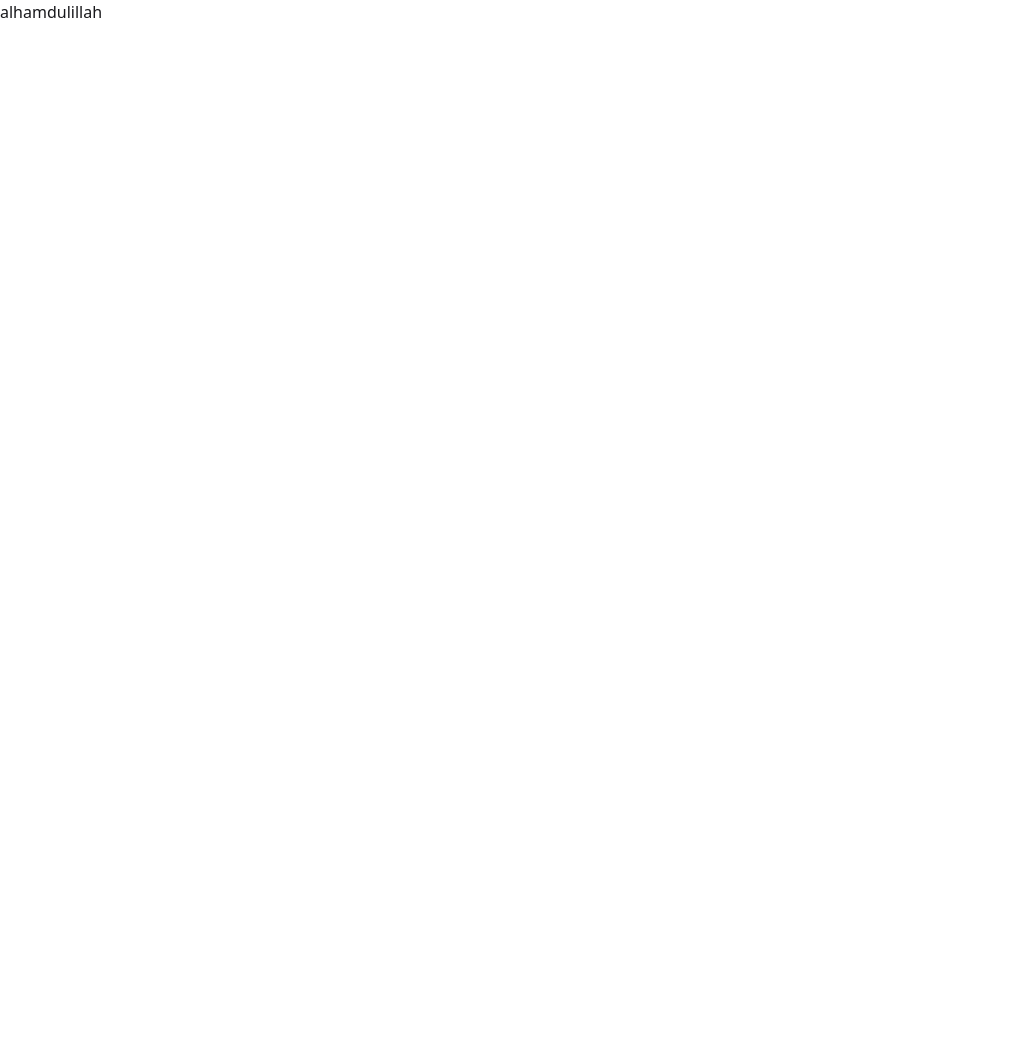
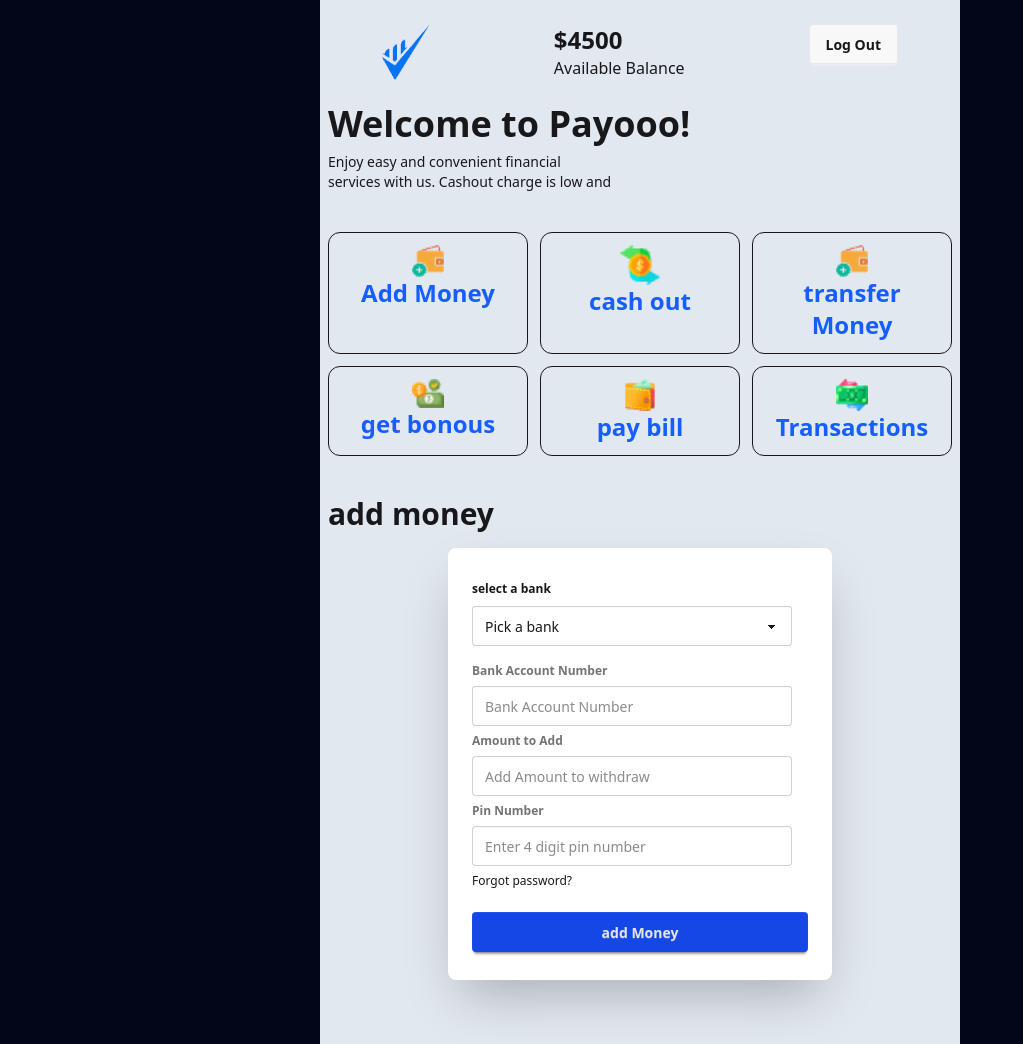
Before and after one commit to shamim-mahmud1/payoo-m27, a plain HTML site: page main.html in a window 1280 px wide. Shown: the whole page, without its empty margins (0-1023 px from the left). Before the commit the page ends 800 px from the top, so only its background shows below. Drawn offline with nearby package versions, Linux system fonts and the light colour scheme.

Commit message:
second step

```diff
--- a/main.html
+++ b/main.html
@@ -9,8 +9,91 @@
     <script src="https://cdn.jsdelivr.net/npm/@tailwindcss/browser@4"></script>
 </head>
 
-<body>
-    <h1>alhamdulillah</h1>
+<body class="bg-slate-950">
+    <section class="max-w-screen-sm min-h-screen bg-slate-200 mx-auto py-6 ">
+        <header>
+            <nav class="flex justify-around">
+                <img class="w-12 " src="assets/Group.png" alt="">
+                <div>
+                    <h1 class=" text-2xl font-bold">$4500</h1>
+                    <p>Available Balance</p>
+                </div>
+                <button class="btn border rounded ">Log Out</button>
+            </nav>
+            <section class="my-6 px-2">
+                <div>
+                    <h1 class="text-4xl font-bold mb-2"> Welcome to Payooo!</h1>
+                    <p class="text-sm font-normal">Enjoy easy and convenient financial <br> services with us. Cashout
+                        charge is low and </p>
+                </div>
+                <!-- card section -->
+                <div class="grid grid-cols-3 mt-10 gap-3">
+                    <!-- box -->
+                    <div class="box border rounded-xl p-3 cursor-pointer">
+                        <img class="mx-auto w-8" src="assets/wallet1.png" alt="">
+                        <h1 class="text-2xl font-bold text-blue-600  text-center">Add Money</h1>
+                    </div>
+                    <div class="box border rounded-xl p-3 ">
+                        <img class="mx-auto w-10" src="assets/money1.png" alt="">
+                        <h1 class="text-2xl font-bold text-blue-600  text-center">cash out </h1>
+                    </div>
+                    <div class="box border rounded-xl p-3 ">
+                        <img class="mx-auto w-8" src="assets/wallet1.png" alt="">
+                        <h1 class="text-2xl font-bold text-blue-600  text-center">transfer Money</h1>
+                    </div>
+                    <div class="box border rounded-xl p-3 ">
+                        <img class="mx-auto w-8" src="assets/bonus1.png" alt="">
+                        <h1 class="text-2xl font-bold text-blue-600  text-center">get bonous</h1>
+                    </div>
+                    <div class="box border rounded-xl p-3 ">
+                        <img class="mx-auto w-8" src="assets/purse1.png" alt="">
+                        <h1 class="text-2xl font-bold text-blue-600  text-center">pay bill</h1>
+                    </div>
+                    <div class="box border rounded-xl p-3 ">
+                        <img class="mx-auto w-8" src="assets/transaction1.png" alt="">
+                        <h1 class="text-2xl font-bold text-blue-600  text-center">Transactions</h1>
+                    </div>
+                </div>
+
+<!-- add money  -->
+<section class="mt-10">
+<h1 class="text-3xl font-bold ">add money</h1>
+<div class="">
+    <div class="hero-content flex-col lg:flex-row-reverse">
+
+      <div class="card bg-base-100 w-full max-w-sm shrink-0 shadow-2xl">
+        <div class="card-body">
+            <fieldset class="fieldset">
+                <legend class="fieldset-legend font-bold">select a bank</legend>
+                <select class="select">
+                  <option disabled selected>Pick a bank</option>
+                  <option value="bkash">bkash</option>
+                  <option value="nogod">nogod</option>
+                  <option value="aibl">aibl</option>
+                </select>
+                <!-- <span class="fieldset-label">Optional</span> -->
+              </fieldset>
+          <fieldset class="fieldset">
+            <label class="fieldset-label font-bold">Bank Account Number</label>
+            <input type="number" class="input" placeholder="Bank Account Number" />
+            <label class="fieldset-label font-bold">Amount to Add</label>
+            <input type="number" class="input" placeholder="Add Amount to withdraw" />
+            <label class="fieldset-label font-bold" for="">Pin Number</label>
+            <input type="number"class="input" placeholder="Enter 4 digit pin number"  name="" id="">
+            <div><a class="link link-hover">Forgot password?</a></div>
+            <button class="bg-blue-700 btn btn-neutral mt-4 border-none">add Money</button>
+          </fieldset>
+        </div>
+      </div>
+    </div>
+  </div>
+
+<!--  -->
+</section>
+<!-- add money end -->
+            </section>
+        </header>
+    </section>
 </body>
 
 </html>
```
Also changed, not shown: test.html (added, +10 -0 lines).
